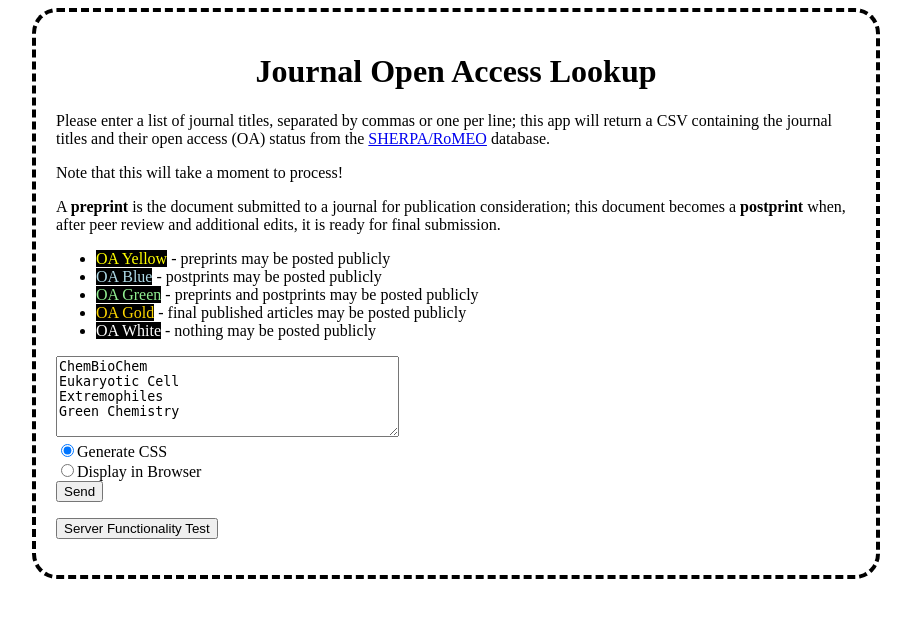
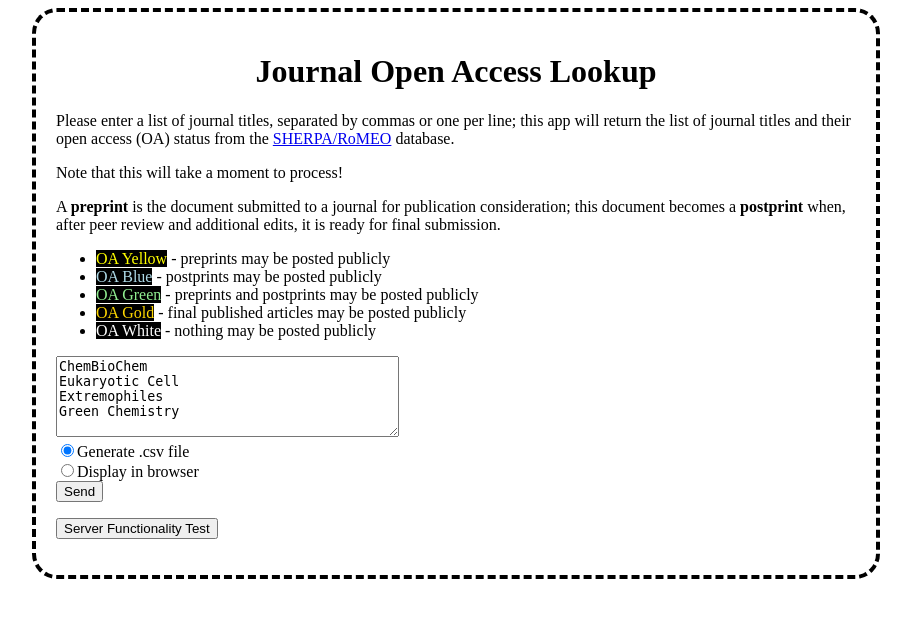
Before and after one commit to bc-design/www-bsc, a Flask app: page / in a window 1280 px wide. Shown: the top 618 px of the page, without its empty margins (184-1095 px from the left). Run offline with Flask 2, Linux system fonts and the light colour scheme.

Commit message:
improving style

```diff
--- a/flask/journals/templates/template.html
+++ b/flask/journals/templates/template.html
@@ -34,7 +34,7 @@
 	<h1 style="text-align:center;">Journal Open Access Lookup</h1>
 
 	<p>Please enter a list of journal titles, separated by commas or one per line;
-		this app will return a CSV containing the journal titles and their
+		this app will return the list of journal titles and their
 		open access (OA) status from the
 		<a href="http://www.sherpa.ac.uk/romeo/">SHERPA/RoMEO</a> database.
 
@@ -67,9 +67,9 @@ Eukaryotic Cell
 Extremophiles
 Green Chemistry</textarea>
 		<br />
-		<input type="radio" name="outtype" value="css" checked>Generate CSS
+		<input type="radio" name="outtype" value="csv" checked>Generate .csv file
 		<br />
-		<input type="radio" name="outtype" value="html">Display in Browser
+		<input type="radio" name="outtype" value="html">Display in browser
 		<br />
 		<input type="submit" name="my-form" value="Send">
 	</form>
```
